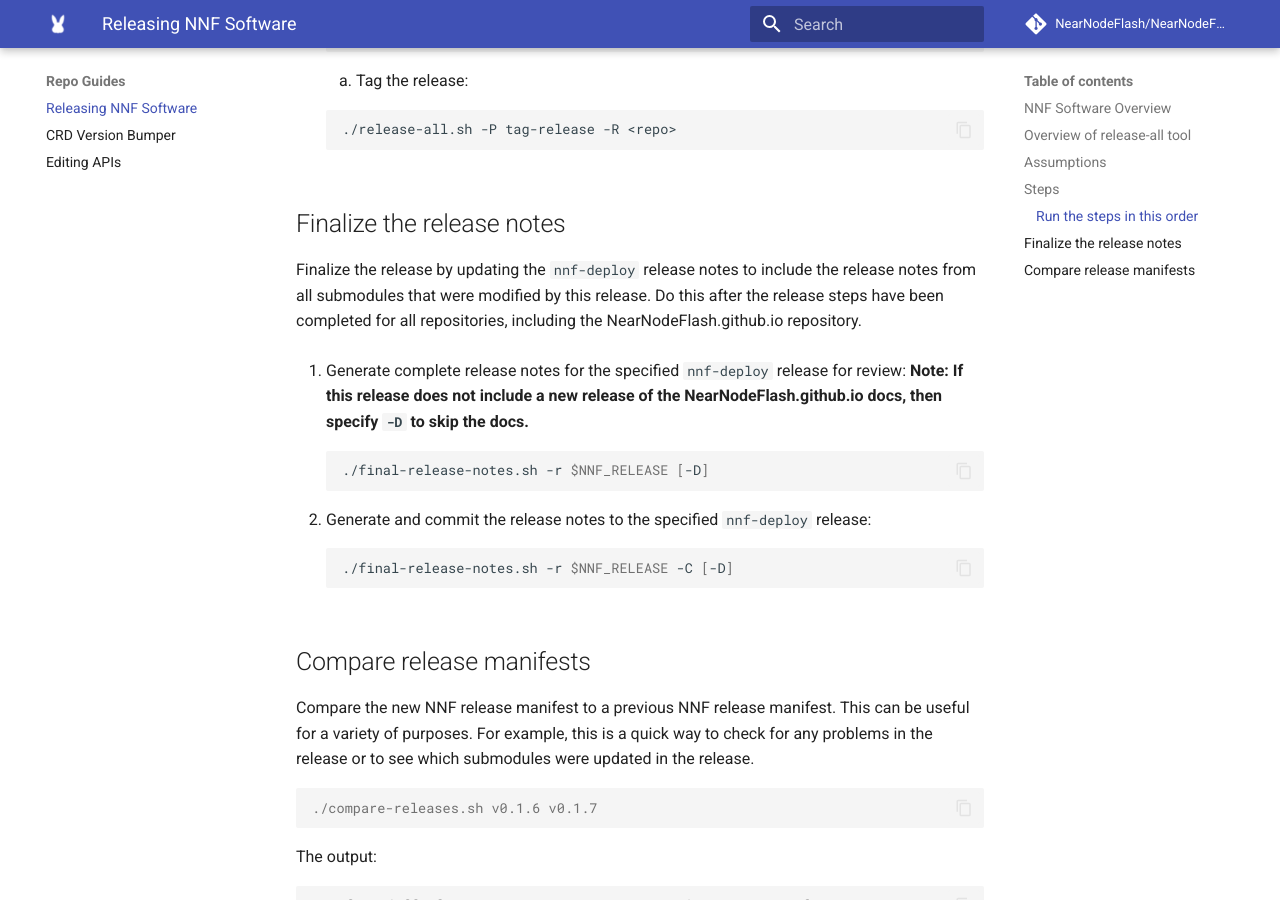
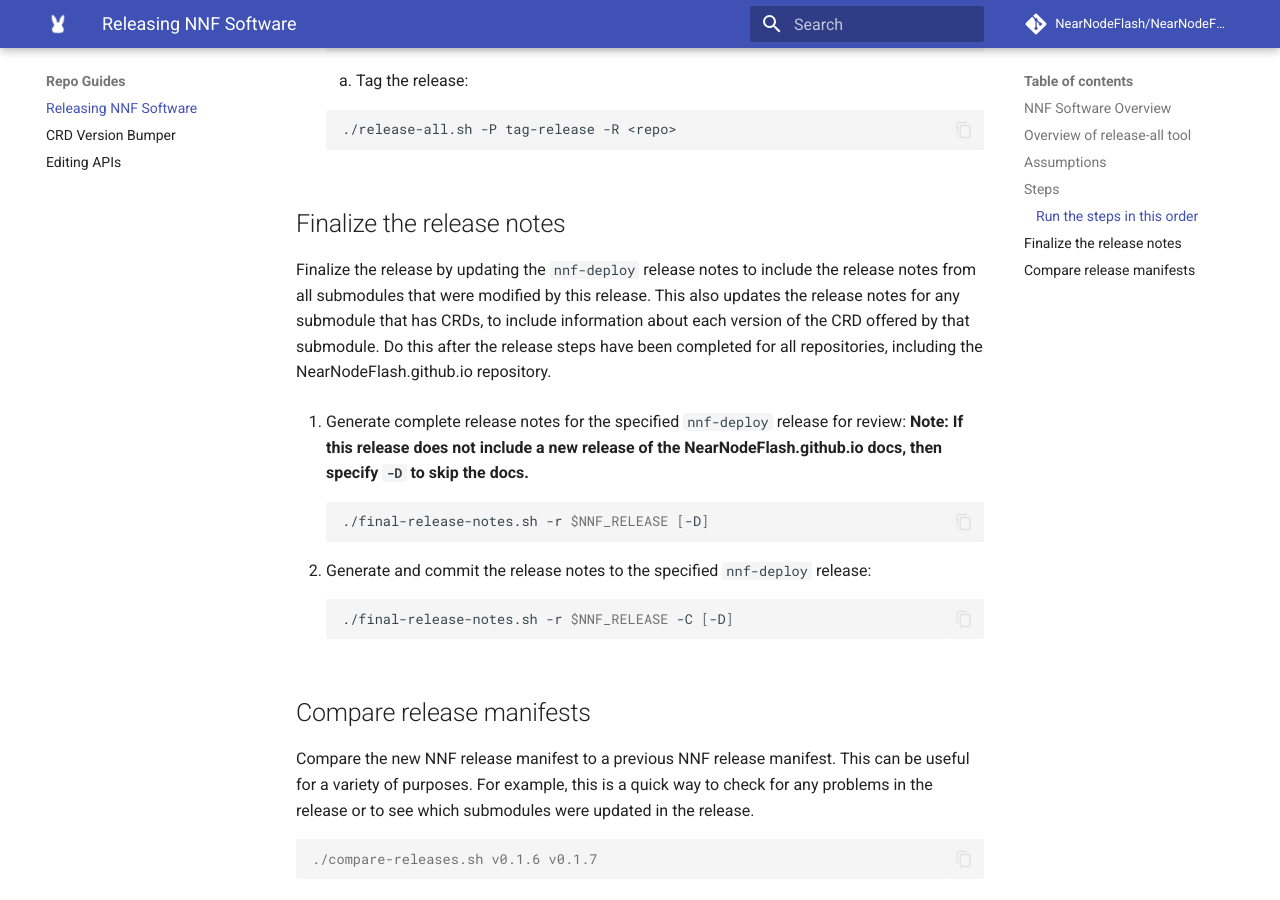
Before and after one commit to NearNodeFlash/NearNodeFlash.github.io, an MkDocs documentation site: the page built from docs/repo-guides/release-nnf-sw/release-all.md, in a window 1280 px wide and 900 px high, scrolled down 2571 px. Built offline with MkDocs 1.6.1 and Material for MkDocs 9.7.7, drawn with Linux system fonts in a browser that asks for light colours; comment, search, counter and statistics services are not loaded; the version menu is left out.

Commit message:
Add note about finalizing submodule release notes
Signed-off-by: Dean Roehrich <dean.roehrich@hpe.com>

```diff
--- a/docs/repo-guides/release-nnf-sw/release-all.md
+++ b/docs/repo-guides/release-nnf-sw/release-all.md
@@ -107,7 +107,7 @@ other components.
 
 ## Finalize the release notes
 
-Finalize the release by updating the `nnf-deploy` release notes to include the release notes from all submodules that were modified by this release. Do this after the release steps have been completed for all repositories, including the NearNodeFlash.github.io repository.
+Finalize the release by updating the `nnf-deploy` release notes to include the release notes from all submodules that were modified by this release. This also updates the release notes for any submodule that has CRDs, to include information about each version of the CRD offered by that submodule. Do this after the release steps have been completed for all repositories, including the NearNodeFlash.github.io repository.
 
 1. Generate complete release notes for the specified `nnf-deploy` release for review:
 **Note: If this release does not include a new release of the NearNodeFlash.github.io docs, then specify `-D` to skip the docs.**
```
